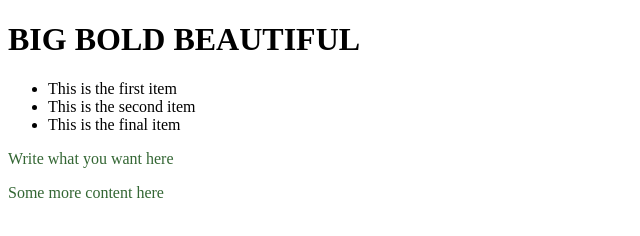
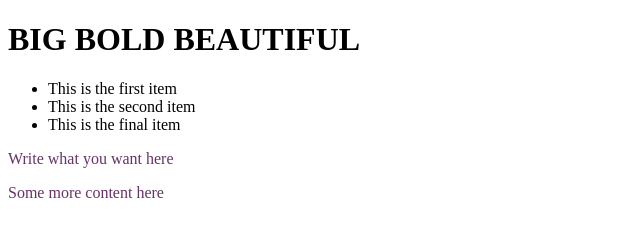
Before and after one commit to prossboss/prossboss.github.io, a plain HTML site: page index.html in a window 1280 px wide. Shown: the full height of the page, 0-640 px from the left. Drawn offline with Linux system fonts and the light colour scheme.

Commit message:
Update style.css

```diff
--- a/style.css
+++ b/style.css
@@ -1,4 +1,4 @@
 p {
-  color : #336633;
+  color : #663366;
 
 }
```
